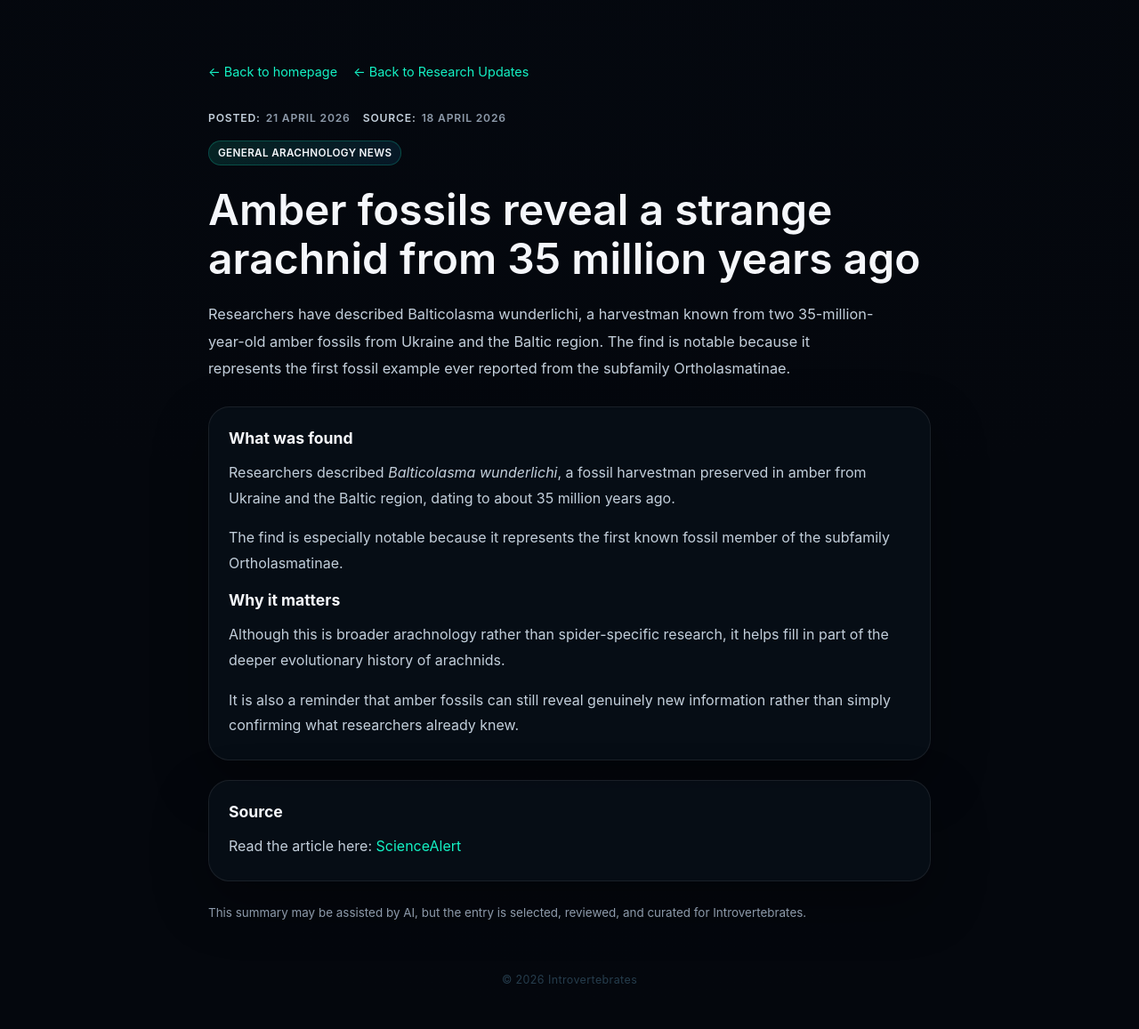
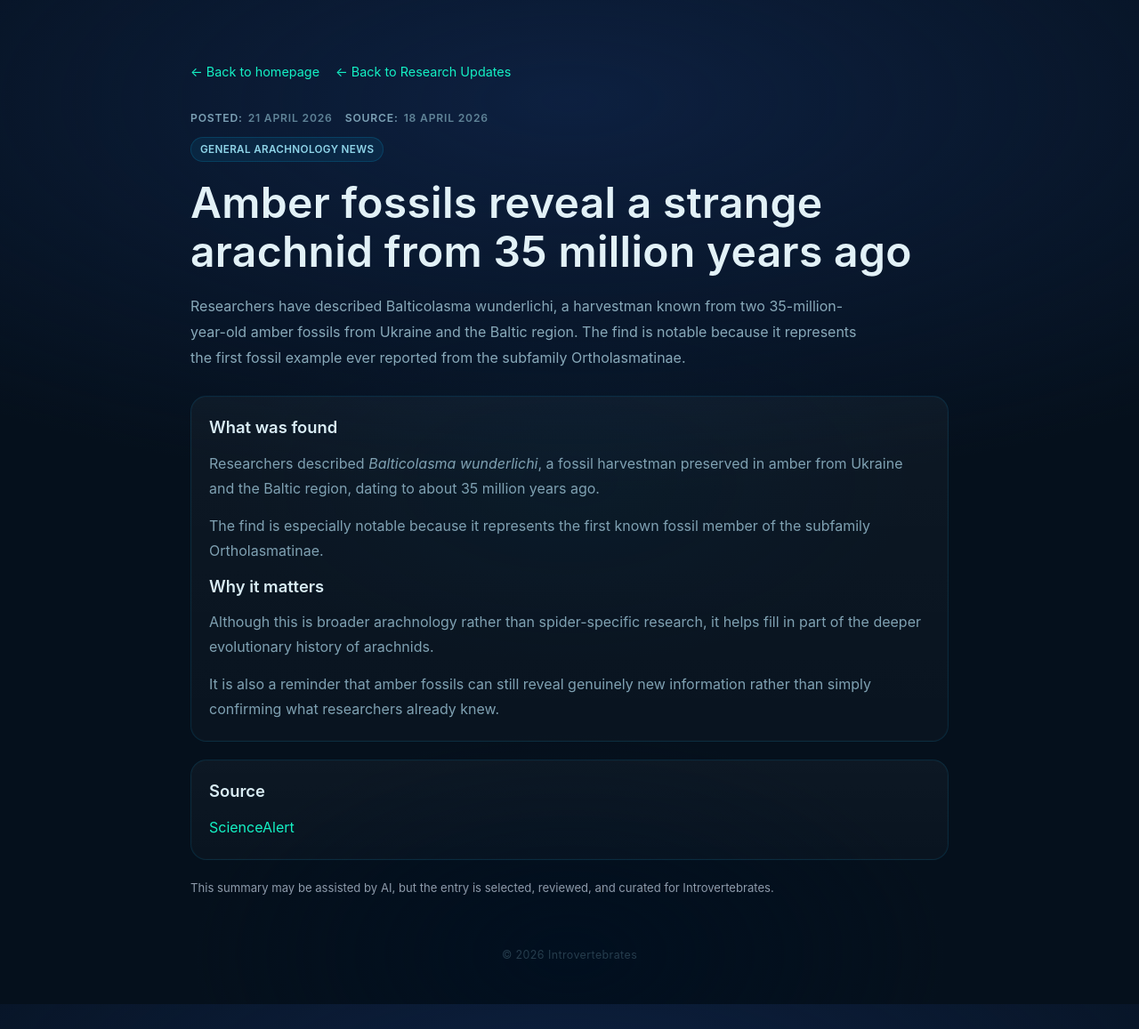
Before and after one commit to Introvertebrates/introvertebrates-site, a Jekyll site: the page built from _research/amber-arachnid-fossil.md, in a window 1280 px wide. Shown: the whole page at 89% size. Built offline with Jekyll 4.4.1, drawn with Linux system fonts in a browser that asks for light colours; after the commit the page ends 1129 px from its top, so only the background shows below that.

Commit message:
Match research article layout to research page style

```diff
--- a/_layouts/research_article.html
+++ b/_layouts/research_article.html
@@ -9,17 +9,23 @@
   <meta name="theme-color" content="#06101d">
 
   <style>
-    *, *::before, *::after { box-sizing: border-box; }
-    html, body { margin: 0; padding: 0; }
+    *, *::before, *::after {
+      box-sizing: border-box;
+    }
+
+    html, body {
+      margin: 0;
+      padding: 0;
+    }
 
     body {
       font-family: -apple-system, BlinkMacSystemFont, "Segoe UI", "Helvetica Neue", sans-serif;
-      background-color: #04070d;
+      background-color: #05101c;
       background-image:
-        linear-gradient(180deg, rgba(4, 7, 13, 0.94), rgba(4, 7, 13, 1)),
-        radial-gradient(ellipse 140% 65% at 50% 10%, rgba(31, 162, 255, 0.12) 0%, transparent 60%),
-        radial-gradient(ellipse 60% 40% at 50% 95%, rgba(0, 15, 32, 0.8) 0%, transparent 55%);
-      color: #c3cfdb;
+        radial-gradient(ellipse 140% 65% at 50% 10%, #0d2040 0%, transparent 60%),
+        radial-gradient(ellipse 60% 40% at 50% 95%, rgba(0, 15, 32, 0.8) 0%, transparent 55%),
+        radial-gradient(ellipse 50% 30% at 50% 48%, rgba(0, 40, 70, 0.18) 0%, transparent 60%);
+      color: #c8dde8;
       -webkit-font-smoothing: antialiased;
       -moz-osx-font-smoothing: grayscale;
     }
@@ -27,7 +33,7 @@
     .page {
       min-height: 100vh;
       width: 100%;
-      max-width: 860px;
+      max-width: 900px;
       margin: 0 auto;
       padding: 72px 24px 48px;
     }
@@ -54,12 +60,12 @@
       display: flex;
       flex-wrap: wrap;
       gap: 14px;
-      margin-bottom: 18px;
+      margin-bottom: 14px;
       font-size: 0.76rem;
       font-weight: 600;
       letter-spacing: 0.8px;
       text-transform: uppercase;
-      color: #8d9aaa;
+      color: #5f8397;
     }
 
     .meta-item {
@@ -69,7 +75,7 @@
     }
 
     .meta-label {
-      color: #c3cfdb;
+      color: #7ca1b5;
     }
 
     .badge {
@@ -82,14 +88,10 @@
       letter-spacing: 0.35px;
       text-transform: uppercase;
       white-space: nowrap;
-      border: 1px solid rgba(20, 241, 196, 0.22);
-      background: linear-gradient(
-        135deg,
-        rgba(20, 241, 196, 0.12),
-        rgba(31, 162, 255, 0.10)
-      );
-      color: #f5f7fb;
-      margin-bottom: 22px;
+      border: 1px solid rgba(0, 190, 255, 0.16);
+      background: rgba(0, 190, 255, 0.08);
+      color: #8fd4e8;
+      margin-bottom: 18px;
     }
 
     h1 {
@@ -97,39 +99,52 @@
       font-size: clamp(2rem, 4vw, 3rem);
       font-weight: 600;
       line-height: 1.15;
-      color: #f5f7fb;
+      color: #e2f1f7;
+      letter-spacing: 0.3px;
     }
 
     .lead {
       max-width: 760px;
       margin: 0 0 28px;
-      font-size: 1.02rem;
-      line-height: 1.85;
-      color: #c3cfdb;
+      font-size: 1rem;
+      line-height: 1.8;
+      color: #88a9b9;
     }
 
     .panel {
-      background: rgba(8, 15, 24, 0.82);
-      border: 1px solid rgba(255, 255, 255, 0.08);
-      border-radius: 24px;
-      box-shadow: 0 24px 60px rgba(0, 0, 0, 0.35);
-      padding: 24px 22px;
-      margin-bottom: 22px;
+      border: 1px solid rgba(0, 190, 255, 0.12);
+      background: linear-gradient(
+        180deg,
+        rgba(255, 255, 255, 0.035) 0%,
+        rgba(255, 255, 255, 0.02) 100%
+      );
+      border-radius: 18px;
+      padding: 22px 20px;
+      box-shadow: 0 0 0 1px rgba(255, 255, 255, 0.01) inset;
+      margin-bottom: 20px;
     }
 
     h2 {
       margin: 0 0 14px;
-      font-size: 1.1rem;
-      color: #f5f7fb;
+      font-size: 1.15rem;
+      font-weight: 600;
+      color: #d9ecf4;
+      line-height: 1.35;
     }
 
     p {
-      margin: 0 0 16px;
-      line-height: 1.8;
-      color: #c3cfdb;
+      margin: 0 0 14px;
+      line-height: 1.75;
+      color: #7fa1b2;
     }
 
-    p:last-child { margin-bottom: 0; }
+    p:last-child {
+      margin-bottom: 0;
+    }
+
+    strong {
+      color: #b7d7e4;
+    }
 
     a {
       color: #14f1c4;
@@ -142,10 +157,11 @@
     }
 
     .note {
-      font-size: 0.84rem;
+      max-width: 700px;
+      margin: 0;
+      font-size: 0.82rem;
       line-height: 1.7;
       color: #8d9aaa;
-      margin-top: 24px;
     }
 
     footer {
@@ -157,15 +173,28 @@
     }
 
     @media (max-width: 560px) {
-      .page { padding: 56px 18px 36px; }
-      .panel { padding: 18px 16px; border-radius: 18px; }
+      .page {
+        padding: 56px 18px 36px;
+      }
+
+      .panel {
+        padding: 18px 16px;
+      }
+
+      h1 {
+        font-size: 1.05rem;
+      }
+
+      .meta-row {
+        gap: 10px;
+      }
     }
   </style>
 </head>
 <body>
   <main class="page">
     <div class="back-links">
-            <a href="{{ '/' | relative_url }}" class="back-link">← Back to homepage</a>
+      <a href="{{ '/' | relative_url }}" class="back-link">← Back to homepage</a>
       <a href="{{ '/research.html' | relative_url }}" class="back-link">← Back to Research Updates</a>
     </div>
 
@@ -193,10 +222,7 @@
     <div class="panel">
       <h2>Source</h2>
       <p>
-        Read the article here:
-        <a href="{{ page.source_url }}" target="_blank" rel="noopener noreferrer">
-          {{ page.source_name }}
-        </a>
+        <a href="{{ page.source_url }}" target="_blank" rel="noopener noreferrer">{{ page.source_name }}</a>
       </p>
     </div>
 
```
